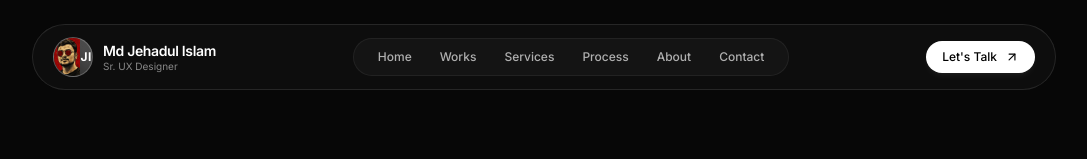
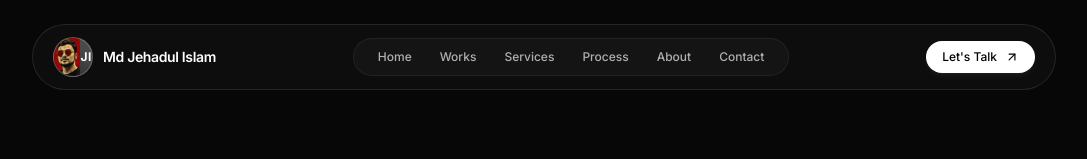
Before and after one commit to mzehad-pixel/jehadul-portfolio, a React (Vite) app: page / in a window 1280 px wide. Shown: the top 159 px of the page, without its empty margins (96-1183 px from the left). Built offline with nearby package versions, Linux system fonts and the light colour scheme; a web font is replaced by a local one.

Commit message:
Remove Sr. UX Designer subtitle from navbar

```diff
--- a/src/components/Navbar.jsx
+++ b/src/components/Navbar.jsx
@@ -45,14 +45,9 @@ export default function Navbar() {
             />
             <span className="text-xs font-bold tracking-wider text-white">JI</span>
           </div>
-          <div className="flex flex-col">
-            <span className="text-sm font-semibold text-white group-hover:text-white transition tracking-tight">
-              {portfolioData.personal.name}
-            </span>
-            <span className="text-[10px] text-muted -mt-0.5 hidden sm:block">
-              {portfolioData.personal.role}
-            </span>
-          </div>
+          <span className="text-sm font-semibold text-white group-hover:text-white transition tracking-tight">
+            {portfolioData.personal.name}
+          </span>
         </a>
 
         {/* Desktop Nav Items */}
```
